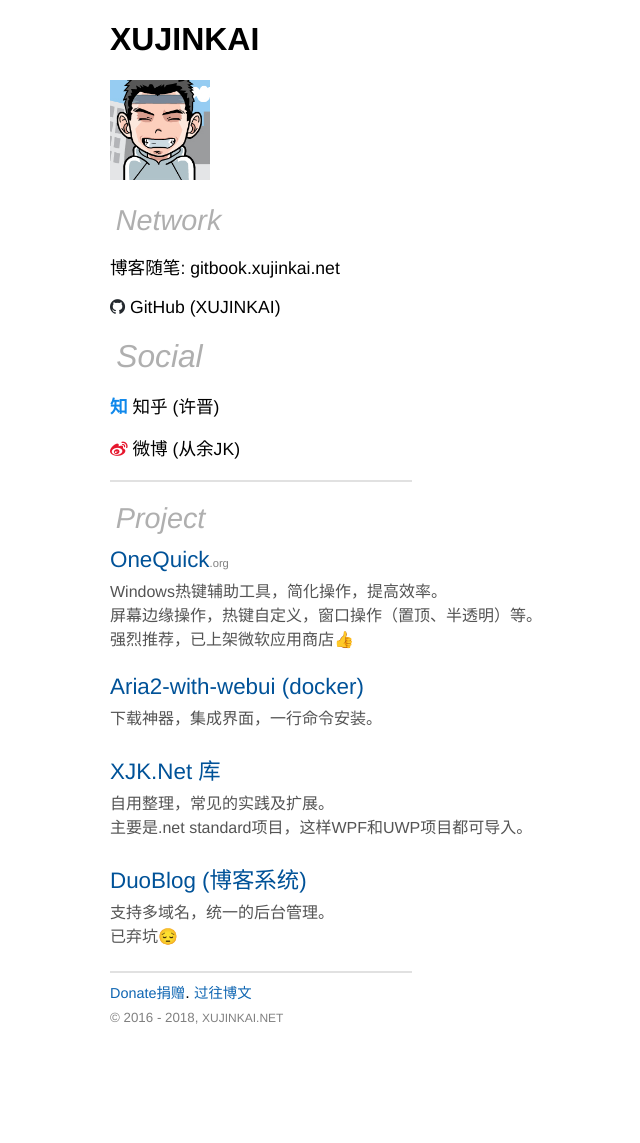
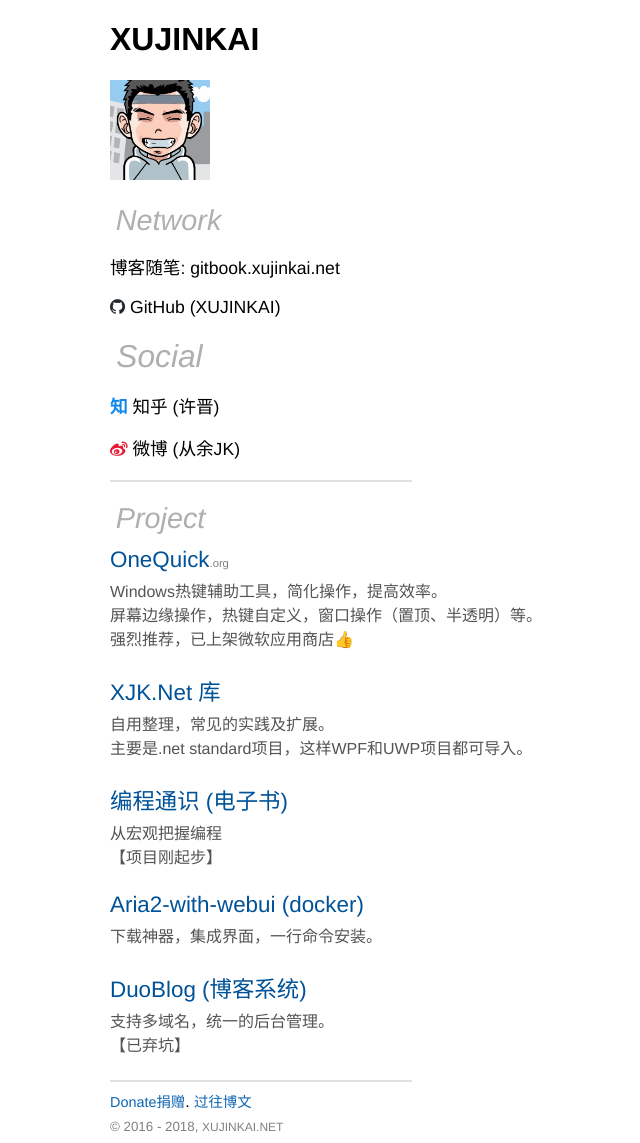
Before and after one commit to XUJINKAI/blog, a Jekyll site: the page built from index.html, in a window 1280 px wide. Shown: the whole page, without its empty margins (280-920 px from the left). Built offline with Jekyll 4.4.1, drawn with Linux system fonts in a browser that asks for light colours; before the commit the page ends 1034 px from its top, so only the background shows below that.

Commit message:
no message

```diff
--- a/index.html
+++ b/index.html
@@ -93,13 +93,6 @@
 </div>
 
 <div class="project">
-<a class="project-title" href="https://hub.docker.com/r/xujinkai/aria2-with-webui/" target="_blank">Aria2-with-webui (docker)</a>
-<div class="project-desc">
-下载神器，集成界面，一行命令安装。
-</div>
-</div>
-
-<div class="project">
 <a class="project-title" href="https://github.com/XUJINKAI/XJKdotNetLibrary" target="_blank">XJK.Net 库</a>
 <div class="project-desc">
 自用整理，常见的实践及扩展。<br>
@@ -108,10 +101,25 @@
 </div>
 
 <div class="project">
+<a class="project-title" href="https://program.gitbook.io/index/" target="_blank">编程通识 (电子书)</a>
+<div class="project-desc">
+从宏观把握编程<br>
+【项目刚起步】
+</div>
+</div>
+
+<div class="project">
+<a class="project-title" href="https://hub.docker.com/r/xujinkai/aria2-with-webui/" target="_blank">Aria2-with-webui (docker)</a>
+<div class="project-desc">
+下载神器，集成界面，一行命令安装。
+</div>
+</div>
+
+<div class="project">
 <a class="project-title" href="https://github.com/XUJINKAI/DuoBlog" target="_blank">DuoBlog (博客系统)</a>
 <div class="project-desc">
 支持多域名，统一的后台管理。<br>
-已弃坑😔
+【已弃坑】
 </div>
 </div>
 
```
